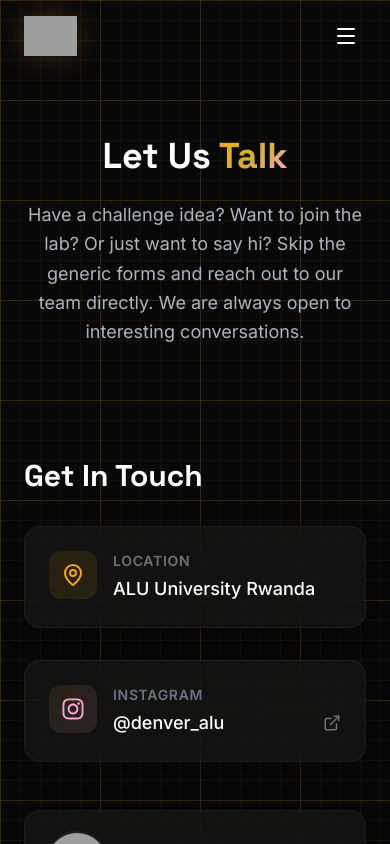
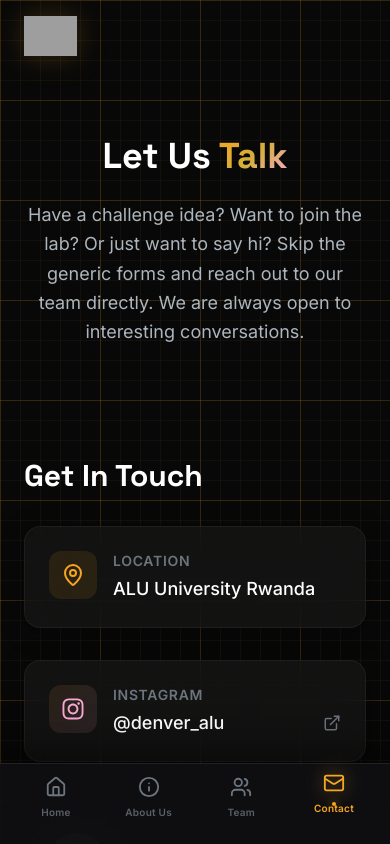
Before and after one commit to biooids/denver-biooids, a React (Vite) app: page /contact in a window 390 px wide. Shown: the top 844 px of the page. Built offline with nearby package versions, Linux system fonts and the light colour scheme; grey boxes are pictures that could not be loaded.

Commit message:
Enhance Navbar component with icons for navigation links and improve mobile layout

```diff
--- a/src/components/Navbar.jsx
+++ b/src/components/Navbar.jsx
@@ -1,18 +1,18 @@
-//src/components/Navbar.jsx
 import { useState, useEffect } from "react";
 import { Link, useLocation } from "react-router-dom";
-import { Menu, X } from "lucide-react";
+// We import icons for the mobile bottom nav
+import { Home, Info, Users, Mail } from "lucide-react";
 
+// Added icons to the navLinks array
 const navLinks = [
-  { path: "/", label: "Home" },
-  { path: "/about", label: "About Us" },
-  { path: "/team", label: "Team" },
-  { path: "/contact", label: "Contact" },
+  { path: "/", label: "Home", icon: Home },
+  { path: "/about", label: "About Us", icon: Info },
+  { path: "/team", label: "Team", icon: Users },
+  { path: "/contact", label: "Contact", icon: Mail },
 ];
 
 export default function Navbar() {
   const [scrolled, setScrolled] = useState(false);
-  const [mobileOpen, setMobileOpen] = useState(false);
   const location = useLocation();
 
   useEffect(() => {
@@ -21,11 +21,11 @@ export default function Navbar() {
     return () => window.removeEventListener("scroll", handleScroll);
   }, []);
 
-  useEffect(() => {
-    setMobileOpen(false);
-  }, [location]);
-
   return (
+    <>
+      {/* TOP HEADER:
+        Shows only the logo on mobile. Shows full nav on desktop.
+      */}
       <header
         className={`fixed top-0 left-0 right-0 z-50 transition-all duration-300 border-b ${
           scrolled
@@ -34,7 +34,10 @@ export default function Navbar() {
         }`}
       >
         <div className="max-w-[1400px] mx-auto px-6 flex items-center justify-between">
-        <Link to="/" className="flex items-center transition-transform duration-300 hover:scale-105">
+          <Link
+            to="/"
+            className="flex items-center transition-transform duration-300 hover:scale-105"
+          >
             <img
               src="https://res.cloudinary.com/dwk1wfwpw/image/upload/v1783955606/ChatGPT_Image_Jul_13_2026_05_12_56_PM_qssp2j.png"
               alt="Denver Think Tank Logo"
@@ -42,6 +45,7 @@ export default function Navbar() {
             />
           </Link>
 
+          {/* Desktop Navigation (Hidden on Mobile) */}
           <nav className="hidden md:flex items-center gap-1 bg-[rgba(20,20,20,0.5)] backdrop-blur-xl rounded-full px-1.5 py-1.5 border border-[rgba(255,255,255,0.05)]">
             {navLinks.map((link) => (
               <Link
@@ -57,33 +61,48 @@ export default function Navbar() {
               </Link>
             ))}
           </nav>
+        </div>
+      </header>
 
-        <button
-          onClick={() => setMobileOpen(!mobileOpen)}
-          className="md:hidden p-2 text-white hover:text-[#f5a623] transition-colors"
-          aria-label="Toggle menu"
-        >
-          {mobileOpen ? <X size={24} /> : <Menu size={24} />}
-        </button>
-      </div>
+      {/* BOTTOM MOBILE NAV:
+        Hidden on desktop (md:hidden). Fixed to bottom on mobile.
+      */}
+      <nav className="md:hidden fixed bottom-0 left-0 right-0 z-50 bg-[rgba(15,15,18,0.95)] backdrop-blur-2xl border-t border-[rgba(255,255,255,0.08)] px-6 pt-3 pb-6 shadow-[0_-10px_40px_rgba(0,0,0,0.5)]">
+        <div className="flex items-center justify-between">
+          {navLinks.map((link) => {
+            const Icon = link.icon;
+            const isActive = location.pathname === link.path;
 
-      {mobileOpen && (
-        <div className="md:hidden absolute top-full left-4 right-4 mt-2 bg-[rgba(20,20,20,0.95)] backdrop-blur-xl rounded-2xl p-4 border border-[rgba(255,255,255,0.05)] shadow-2xl">
-          {navLinks.map((link) => (
+            return (
               <Link
                 key={link.path}
                 to={link.path}
-              className={`block px-4 py-3 rounded-xl text-sm font-medium transition-all ${
-                location.pathname === link.path
-                  ? "bg-[#f5a623] text-[#0a0a0a] font-bold"
-                  : "text-[#ced4da] hover:text-white hover:bg-[rgba(255,255,255,0.05)]"
+                className={`flex flex-col items-center gap-1.5 transition-all duration-300 w-16 ${
+                  isActive
+                    ? "text-[#f5a623] -translate-y-1"
+                    : "text-[#6c757d] hover:text-[#ced4da]"
                 }`}
               >
+                <div className="relative">
+                  <Icon
+                    size={22}
+                    className={`transition-all duration-300 ${isActive ? "drop-shadow-[0_0_10px_rgba(245,166,35,0.6)]" : ""}`}
+                  />
+                  {/* Glowing dot indicator for active tab */}
+                  {isActive && (
+                    <span className="absolute -bottom-3 left-1/2 -translate-x-1/2 w-1 h-1 rounded-full bg-[#f5a623] shadow-[0_0_8px_rgba(245,166,35,0.8)]" />
+                  )}
+                </div>
+                <span
+                  className={`text-[10px] font-semibold tracking-wide transition-all duration-300 ${isActive ? "opacity-100" : "opacity-80"}`}
+                >
                   {link.label}
+                </span>
               </Link>
-          ))}
+            );
+          })}
         </div>
-      )}
-    </header>
+      </nav>
+    </>
   );
 }
```
Lines whose indentation alone changed are shown as unchanged.
